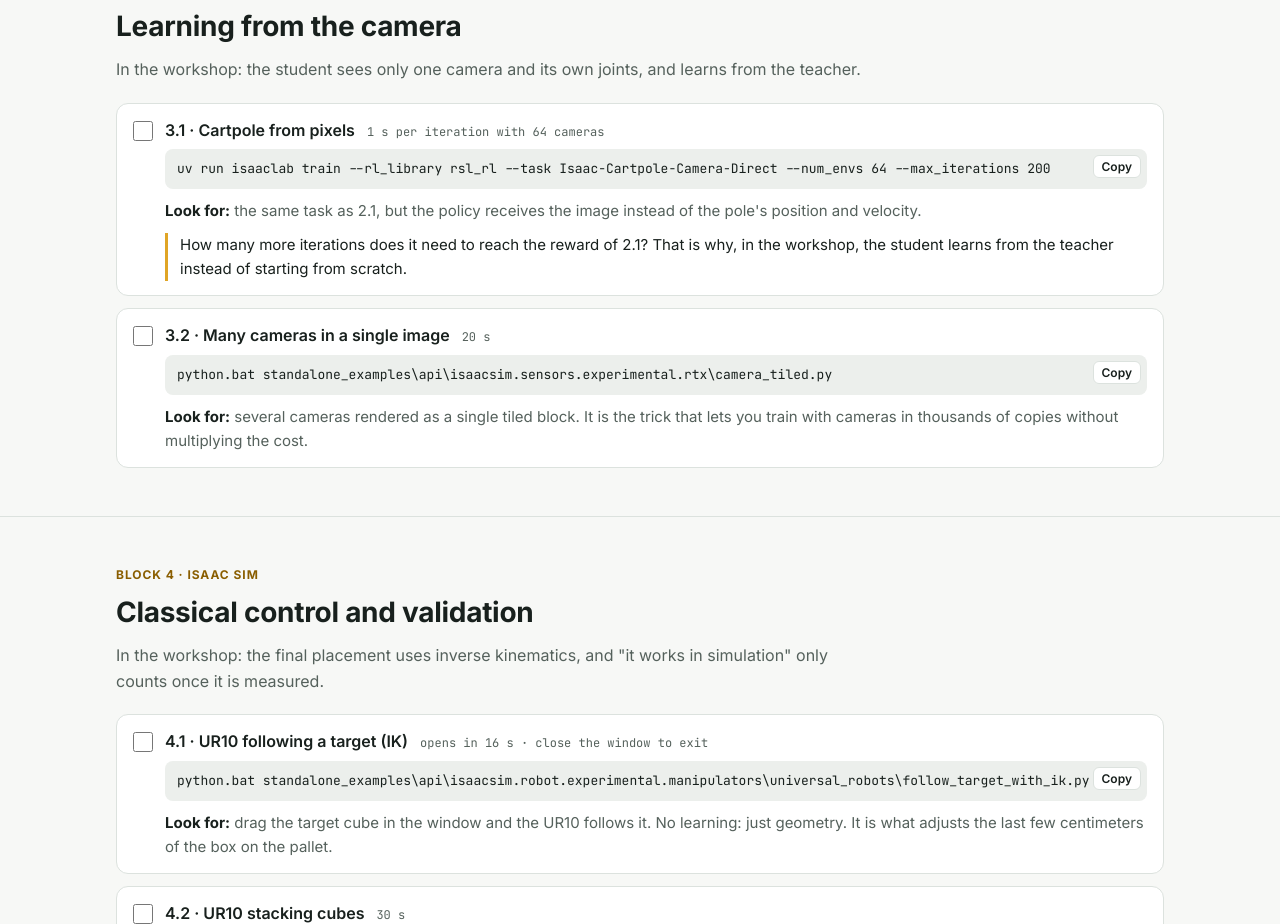
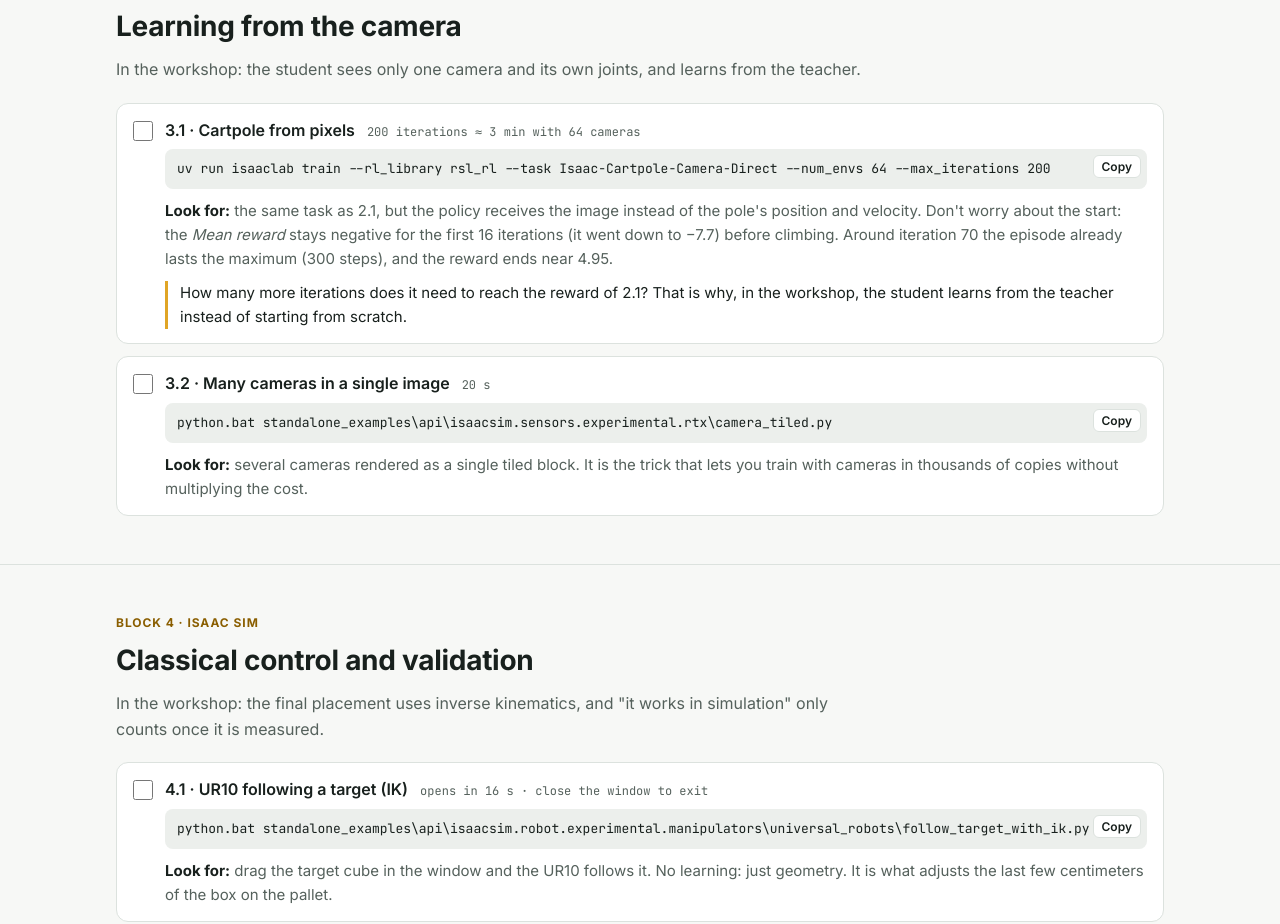
Before and after one commit to ItamarIliuk/digital-twin-hands-on, a plain HTML site: page guia.html in a window 1280 px wide. Shown: the part 3660-4584 px from the top of the page. Drawn offline with Linux system fonts and the light colour scheme.

Commit message:
Guia 3.1: tempo total medido e a queda inicial da recompensa
Co-Authored-By: Claude Opus 5.5 <noreply@anthropic.com>

```diff
--- a/guia.html
+++ b/guia.html
@@ -209,10 +209,10 @@ uv run --extra ovphysx isaaclab train --rl_library rsl_rl --task Isaac-Cartpole
   <p class="liga" lang="pt">No workshop: o aluno vê só uma câmera e as próprias juntas, e aprende com o professor.</p>
   <p class="liga" lang="en">In the workshop: the student sees only one camera and its own joints, and learns from the teacher.</p>
   <div class="lista">
-    <div class="ex"><input type="checkbox" id="e31"><div class="tit"><label for="e31"><span lang="pt">3.1 · Cartpole vendo pixels</span><span lang="en">3.1 · Cartpole from pixels</span></label><span class="tempo"><span lang="pt">1 s por iteração com 64 câmeras</span><span lang="en">1 s per iteration with 64 cameras</span></span></div>
+    <div class="ex"><input type="checkbox" id="e31"><div class="tit"><label for="e31"><span lang="pt">3.1 · Cartpole vendo pixels</span><span lang="en">3.1 · Cartpole from pixels</span></label><span class="tempo"><span lang="pt">200 iterações ≈ 3 min com 64 câmeras</span><span lang="en">200 iterations ≈ 3 min with 64 cameras</span></span></div>
       <div class="corpo"><div class="cmd">uv run isaaclab train --rl_library rsl_rl --task Isaac-Cartpole-Camera-Direct --num_envs 64 --max_iterations 200</div>
-      <p class="obs" lang="pt"><b>Observe:</b> a mesma tarefa do 2.1, mas a política recebe a imagem em vez da posição e da velocidade da haste.</p>
-      <p class="obs" lang="en"><b>Look for:</b> the same task as 2.1, but the policy receives the image instead of the pole's position and velocity.</p>
+      <p class="obs" lang="pt"><b>Observe:</b> a mesma tarefa do 2.1, mas a política recebe a imagem em vez da posição e da velocidade da haste. Não se assuste com o começo: a <i>Mean reward</i> fica negativa nas primeiras 16 iterações (chegou a −7,7) antes de subir. Por volta da iteração 70 o episódio já dura o máximo (300 passos), e a recompensa termina perto de 4,95.</p>
+      <p class="obs" lang="en"><b>Look for:</b> the same task as 2.1, but the policy receives the image instead of the pole's position and velocity. Don't worry about the start: the <i>Mean reward</i> stays negative for the first 16 iterations (it went down to −7.7) before climbing. Around iteration 70 the episode already lasts the maximum (300 steps), and the reward ends near 4.95.</p>
       <p class="desafio" lang="pt">Quantas iterações a mais ela precisa para chegar à recompensa do 2.1? É por isso que, no workshop, o aluno aprende com o professor em vez de começar do zero.</p>
       <p class="desafio" lang="en">How many more iterations does it need to reach the reward of 2.1? That is why, in the workshop, the student learns from the teacher instead of starting from scratch.</p></div></div>
 
```
